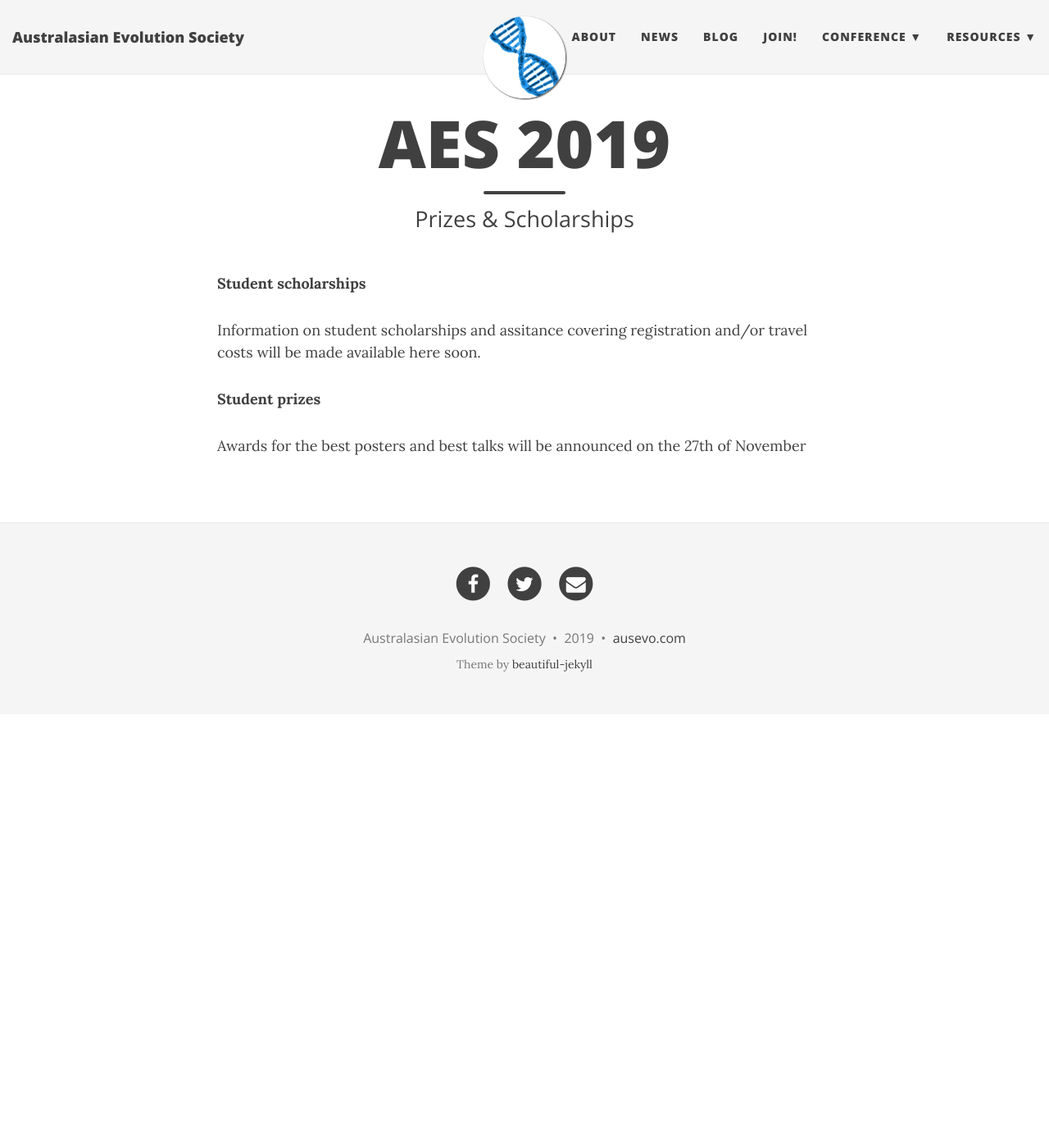
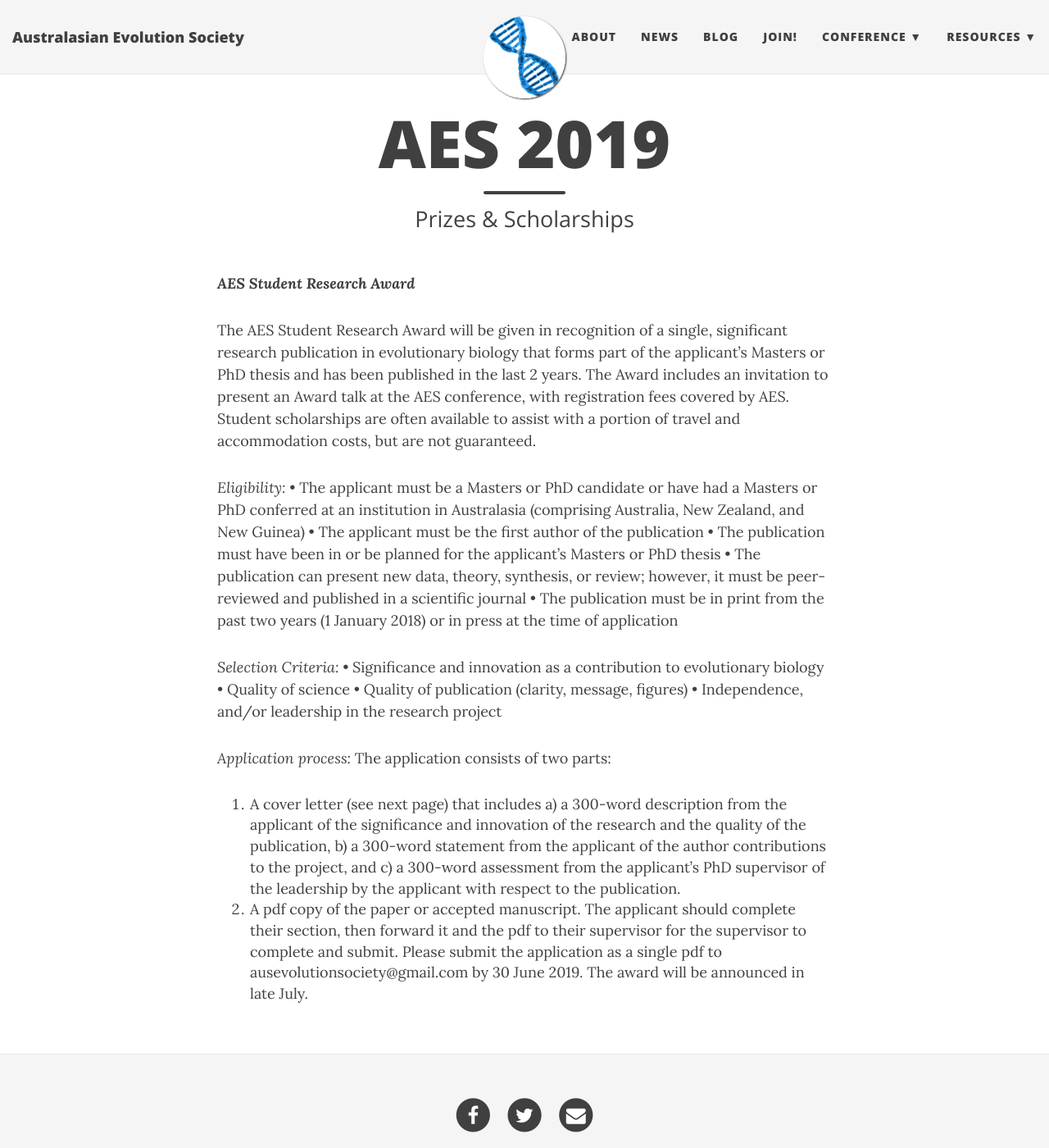
Before and after one commit to ausevo/ausevo.github.io, a Jekyll site: the page built from prizes.md, in a window 1280 px wide and 1400 px high. Shown: the whole window at 82% size. Built offline with Jekyll 4.4.1, drawn with Linux system fonts in a browser that asks for light colours; nearby versions of some CDN libraries.

Commit message:
Update prizes.md

```diff
--- a/prizes.md
+++ b/prizes.md
@@ -6,10 +6,27 @@
 ---
 
 
- **Student scholarships**
+***AES Student Research Award***
 
-Information on student scholarships and assitance covering registration and/or travel costs will be made available here soon.
+The AES Student Research Award will be given in recognition of a single, significant research publication in evolutionary biology that forms part of the applicant’s Masters or PhD thesis and has been published in the last 2 years.
+The Award includes an invitation to present an Award talk at the AES conference, with registration fees covered by AES. Student scholarships are often available to assist with a portion of travel and accommodation costs, but are not guaranteed.
 
-**Student prizes**
+*Eligibility:*
+•	The applicant must be a Masters or PhD candidate or have had a Masters or PhD conferred at an institution in Australasia (comprising Australia, New Zealand, and New Guinea)
+•	The applicant must be the first author of the publication
+•	The publication must have been in or be planned for the applicant’s Masters or PhD thesis
+•	The publication can present new data, theory, synthesis, or review; however, it must be peer-reviewed and published in a scientific journal
+•	The publication must be in print from the past two years (1 January 2018) or in press at the time of application
 
-Awards for the best posters and best talks will be announced on the 27th of November
+*Selection Criteria:*
+•	Significance and innovation as a contribution to evolutionary biology
+•	Quality of science
+•	Quality of publication (clarity, message, figures)
+•	Independence, and/or leadership in the research project
+
+*Application process:*
+The application consists of two parts:
+1.	A cover letter (see next page) that includes a) a 300-word description from the applicant of the significance and innovation of the research and the quality of the publication, b) a 300-word statement from the applicant of the author contributions to the project, and c) a 300-word assessment from the applicant’s PhD supervisor of the leadership by the applicant with respect to the publication.
+2.	A pdf copy of the paper or accepted manuscript.
+The applicant should complete their section, then forward it and the pdf to their supervisor for the supervisor to complete and submit.
+Please submit the application as a single pdf to ausevolutionsociety@gmail.com by 30 June 2019. The award will be announced in late July.
```
